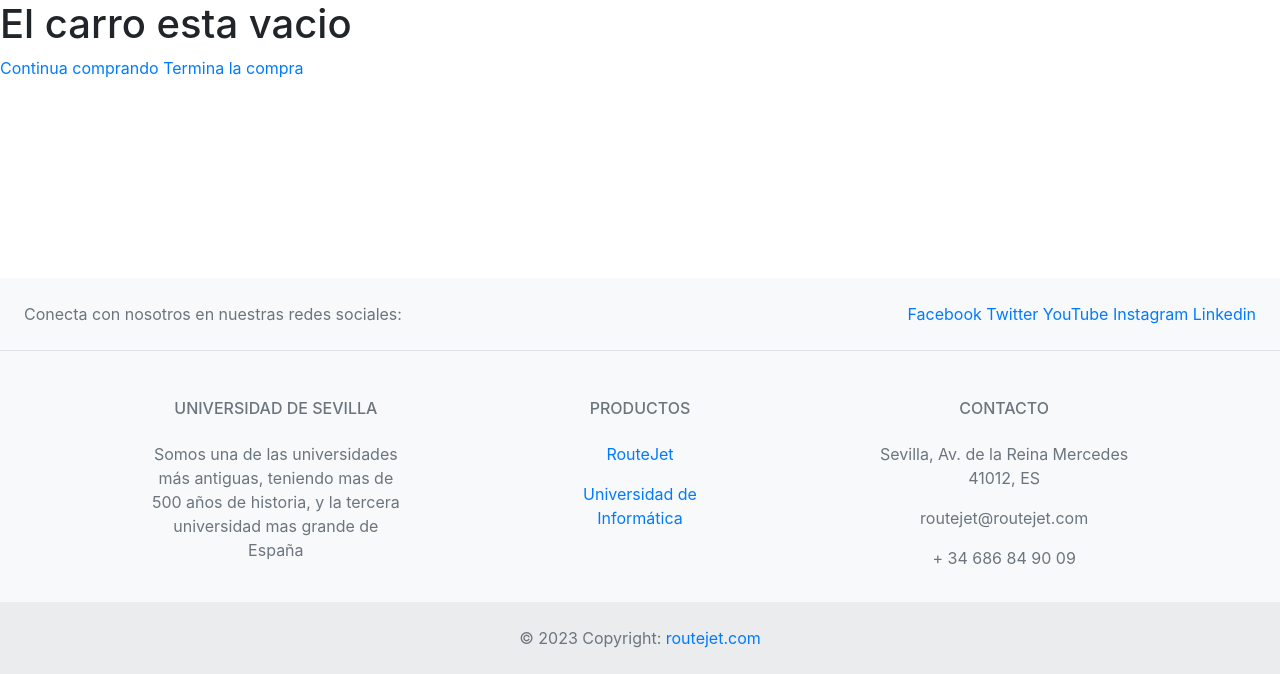
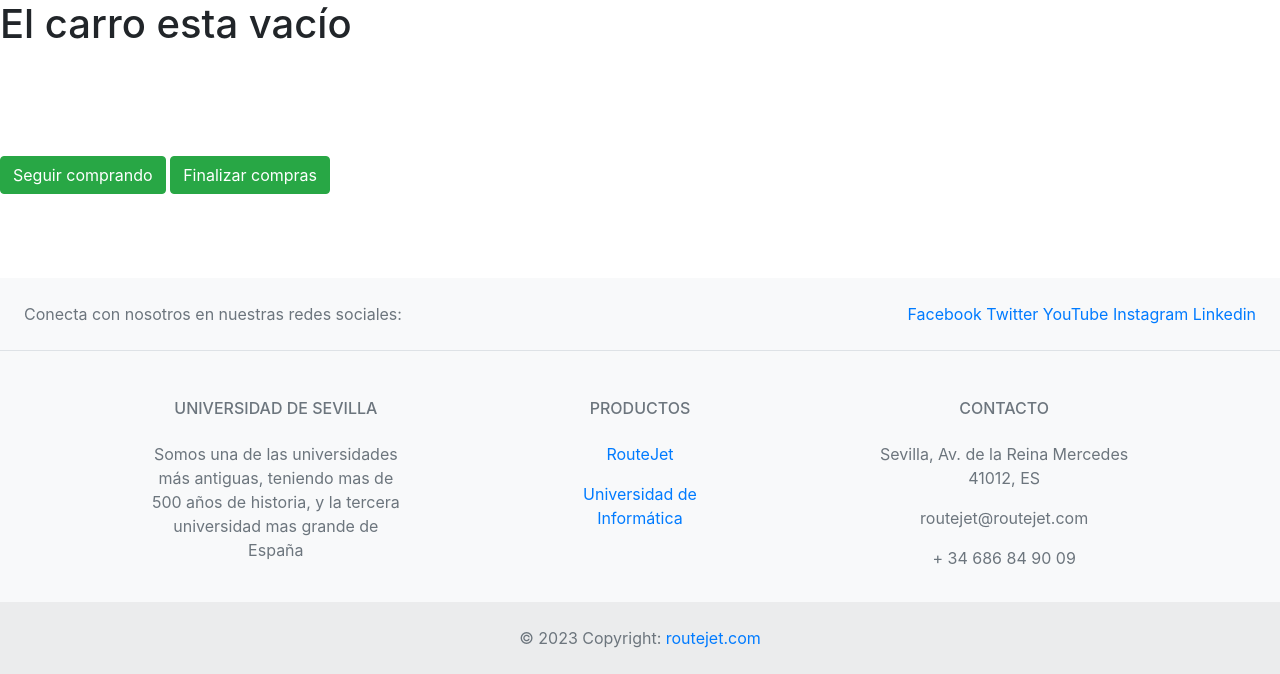
Before and after one commit to jmartinacu/RouteJet-114, a Django app: page /store/cart/ in a window 1280 px wide. Shown: the part 126-800 px from the top of the page. Run offline with Django 4.2, Linux system fonts and the light colour scheme.

Commit message:
feat: Corrección del resumen de compra
Se ha corregido la funcionalidad del resumen de compra para que se
pueda comprar si no estás registrado y se ha juntado con la
nueva funcionalidad del carrito de compra.

```diff
--- a/routejet/routejet/settings.py
+++ b/routejet/routejet/settings.py
@@ -156,3 +156,5 @@ STRIPE_SECRET_KEY = env('STRIPE_SECRET_KEY')
 STRIPE_API_VERSION = env('STRIPE_API_VERSION')
 
 CART_SESSION_ID = 'cart'
+
+AUTH_USER_MODEL = 'core.RouteJetUser'
--- a/routejet/store/templates/store/cart.html
+++ b/routejet/store/templates/store/cart.html
@@ -7,7 +7,7 @@
 {% block content %}
 
   {% if cart.len == 0 %}
-    <h1>El carro esta vacio</h1>
+    <h1>El carro esta vacío</h1>
   {% else %}
   <table class="cart-table-cart">
     <thead>
@@ -59,8 +59,10 @@
 
   <p>
     <a href="{% url "core:index" %}">
-      Continua comprando
+      <button type="button" class="btn btn-success" style="margin-top:100px">Seguir comprando</button>
     </a>
-    <a href="{% url "store:order_create" %}" >Termina la compra</a>
+    <a href="{% url "store:order_create" %}" >
+      <button type="button" class="btn btn-success" style="margin-top:100px">Finalizar compras</button>
+    </a>
   </p>
 {% endblock content %}
```
Also changed, not shown: routejet/core/models.py (line endings or trailing spaces), routejet/store/migrations/0002_alter_order_user.py (added).
